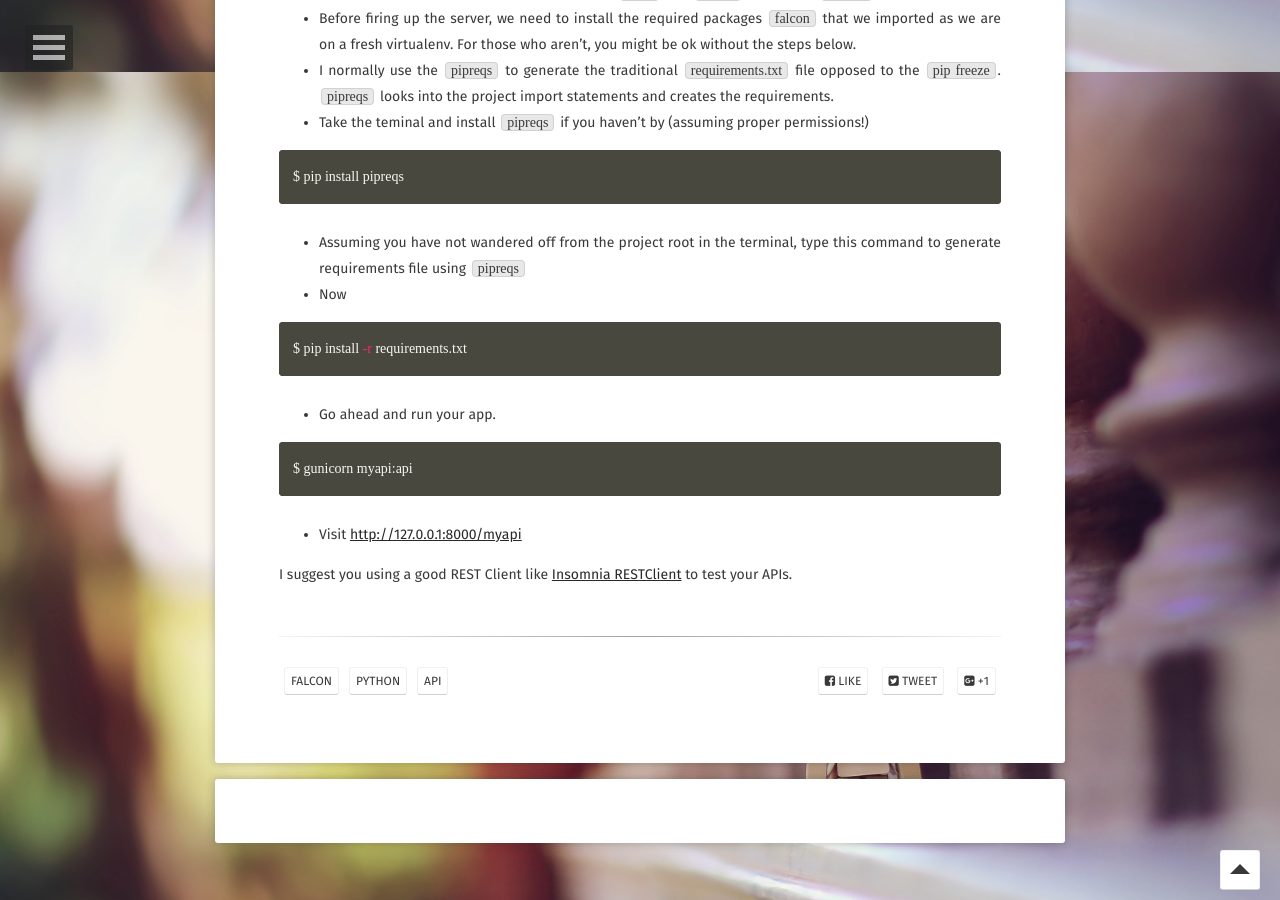
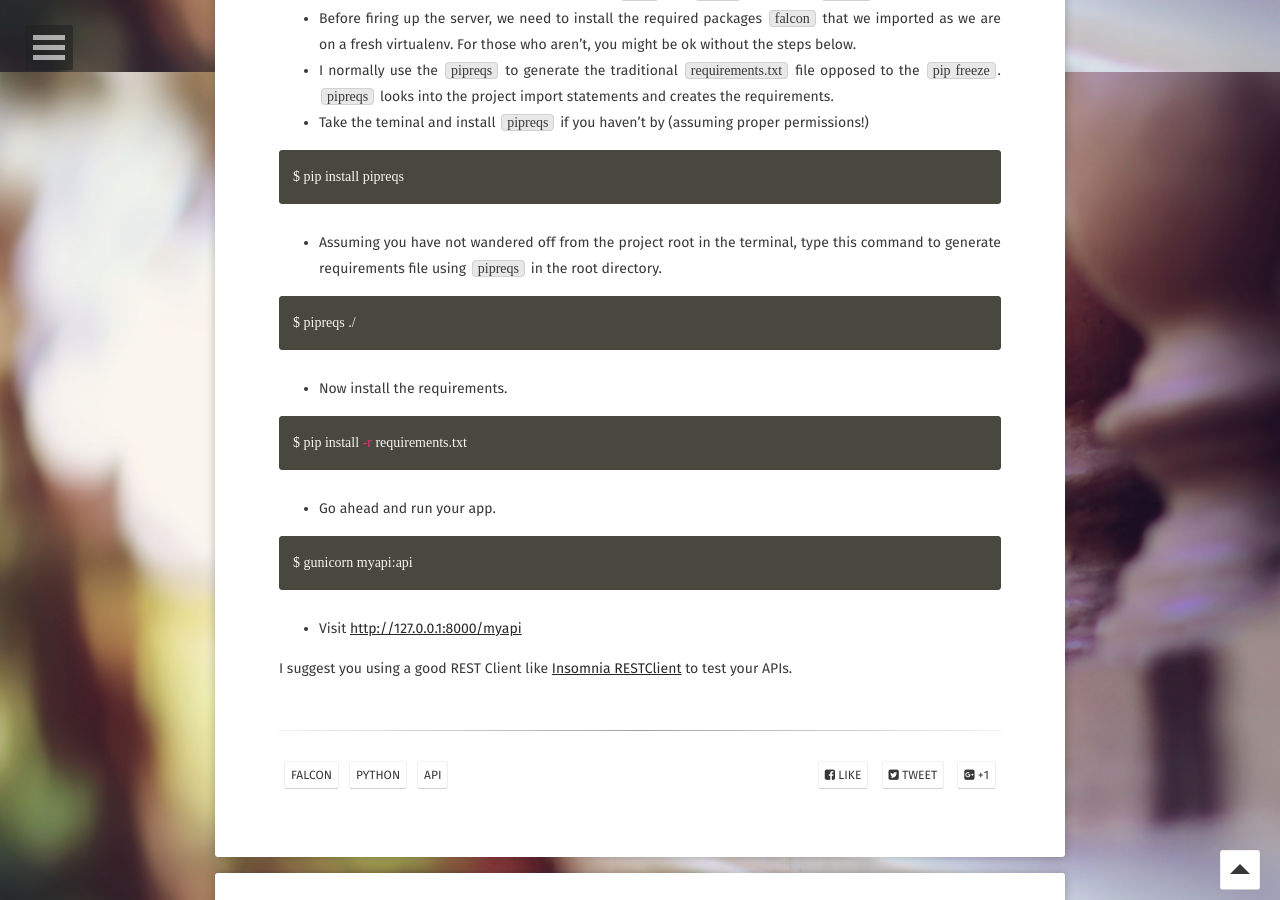
Before and after one commit to sreecodeslayer/sreecodeslayer.github.io, a Jekyll site: the page built from _posts/2016-11-09-your-first-falcon-api.md, in a window 1280 px wide and 900 px high, scrolled down 2628 px. Built offline with Jekyll 4.4.1, drawn with Linux system fonts in a browser that asks for light colours; some web fonts are replaced; comment, search, counter and statistics services are not loaded.

Commit message:
Post 2 - Add missed command for pipreqs

````diff
--- a/_posts/2016-11-09-your-first-falcon-api.md
+++ b/_posts/2016-11-09-your-first-falcon-api.md
@@ -97,8 +97,12 @@ api.add_route('/myapi',MyAPI())
 ```bash
 $ pip install pipreqs
 ```
-* Assuming you have not wandered off from the project root in the terminal, type this command to generate requirements file using `pipreqs`
-* Now
+* Assuming you have not wandered off from the project root in the terminal, type this command to generate requirements file using `pipreqs` in the root directory.
+
+```bash
+$ pipreqs ./
+```
+* Now install the requirements.
 
 ```bash
 $ pip install -r requirements.txt
````
